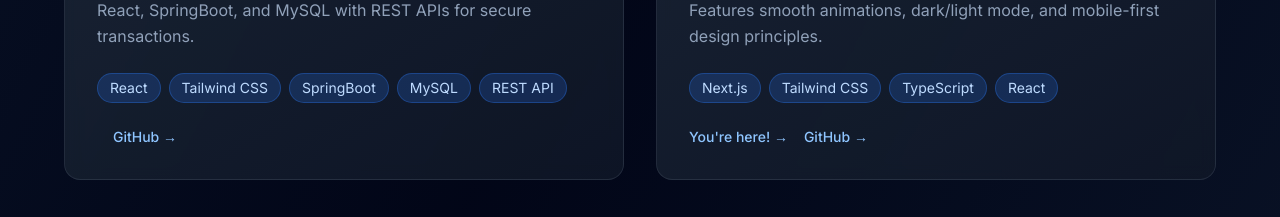
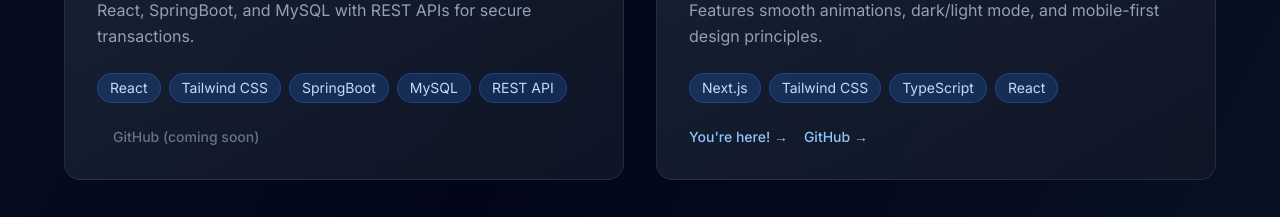
Before and after one commit to BasilisMilesis/BasilisMilesis.github.io, a Next.js app: page / in a window 1280 px wide. Shown: the part 1400-1617 px from the top of the page. Built offline with nearby package versions, Linux system fonts and the light colour scheme.

Commit message:
Fix references to github projects

```diff
--- a/app/page.tsx
+++ b/app/page.tsx
@@ -90,11 +90,12 @@ const SkillCard = ({ title, skills, gradientFrom, gradientTo, iconPath }: {
   </div>
 );
 
-const ProjectCard = ({ title, status, description, techs }: {
+const ProjectCard = ({ title, status, description, techs, github }: {
   title: string;
   status: { text: string; color: string };
   description: string;
   techs: string[];
+  github: string;
 }) => (
   <div className="group p-8 rounded-2xl bg-gradient-to-br from-gray-800/80 to-gray-900/80 border border-gray-700/50 hover:transform hover:-translate-y-2 transition-all duration-300 backdrop-blur-sm overflow-hidden">
     <div className="flex items-center justify-between mb-6">
@@ -110,10 +111,18 @@ const ProjectCard = ({ title, status, description, techs }: {
       ))}
     </div>
     <div className="flex gap-4">
-      <a href="#" className="text-blue-300 hover:text-blue-200 text-sm font-medium transition-colors">
+      <a href="" className="text-blue-300 hover:text-blue-200 text-sm font-medium transition-colors">
         {title === 'Portfolio Website' ? 'You\'re here! →' : ''}
       </a>
-      <a href="#" className="text-blue-300 hover:text-blue-200 text-sm font-medium transition-colors">GitHub →</a>
+      {github ? (
+        <a href={github} target="_blank" rel="noopener noreferrer" className="text-blue-300 hover:text-blue-200 text-sm font-medium transition-colors">
+          GitHub →
+        </a>
+      ) : (
+        <span className="text-slate-500 text-sm font-medium">
+          GitHub (coming soon)
+        </span>
+      )}
     </div>
     <div className="absolute top-0 right-0 w-16 h-16 bg-gradient-to-br from-blue-500/10 to-purple-500/10 -rotate-12 origin-bottom-right opacity-0 group-hover:opacity-100 transition-opacity duration-300"></div>
   </div>
@@ -207,13 +216,15 @@ export default function Page() {
       title: 'Bidding Platform',
       status: { text: 'Completed', color: 'bg-green-500/20 text-green-200' },
       description: 'Full-stack bidding application with user authentication, bidding system, payment integration, and admin dashboard. Built with React, SpringBoot, and MySQL with REST APIs for secure transactions.',
-      techs: ['React', 'Tailwind CSS', 'SpringBoot', 'MySQL', 'REST API']
+      techs: ['React', 'Tailwind CSS', 'SpringBoot', 'MySQL', 'REST API'],
+      github: ''
     },
     {
       title: 'Portfolio Website',
       status: { text: 'Completed', color: 'bg-green-500/20 text-green-200' },
       description: 'This responsive portfolio website built with modern web technologies, optimized for performance and accessibility. Features smooth animations, dark/light mode, and mobile-first design principles.',
-      techs: ['Next.js', 'Tailwind CSS', 'TypeScript', 'React']
+      techs: ['Next.js', 'Tailwind CSS', 'TypeScript', 'React'],
+      github: 'https://github.com/BasilisMilesis/BasilisMilesis.github.io'
     }
   ];
 
```
Also changed, not shown: 4 other files (tests, documents, lock files or other folders).
